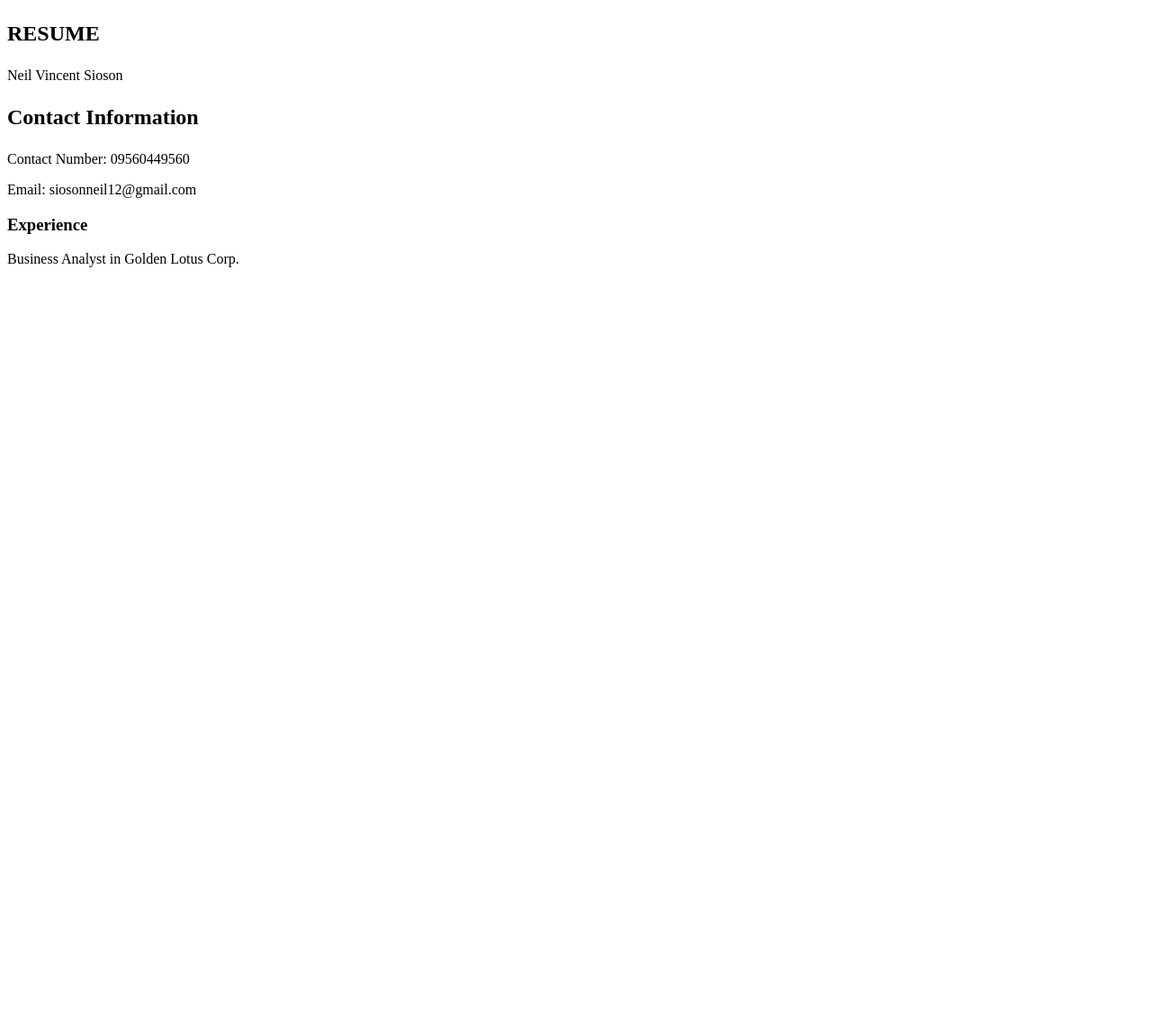
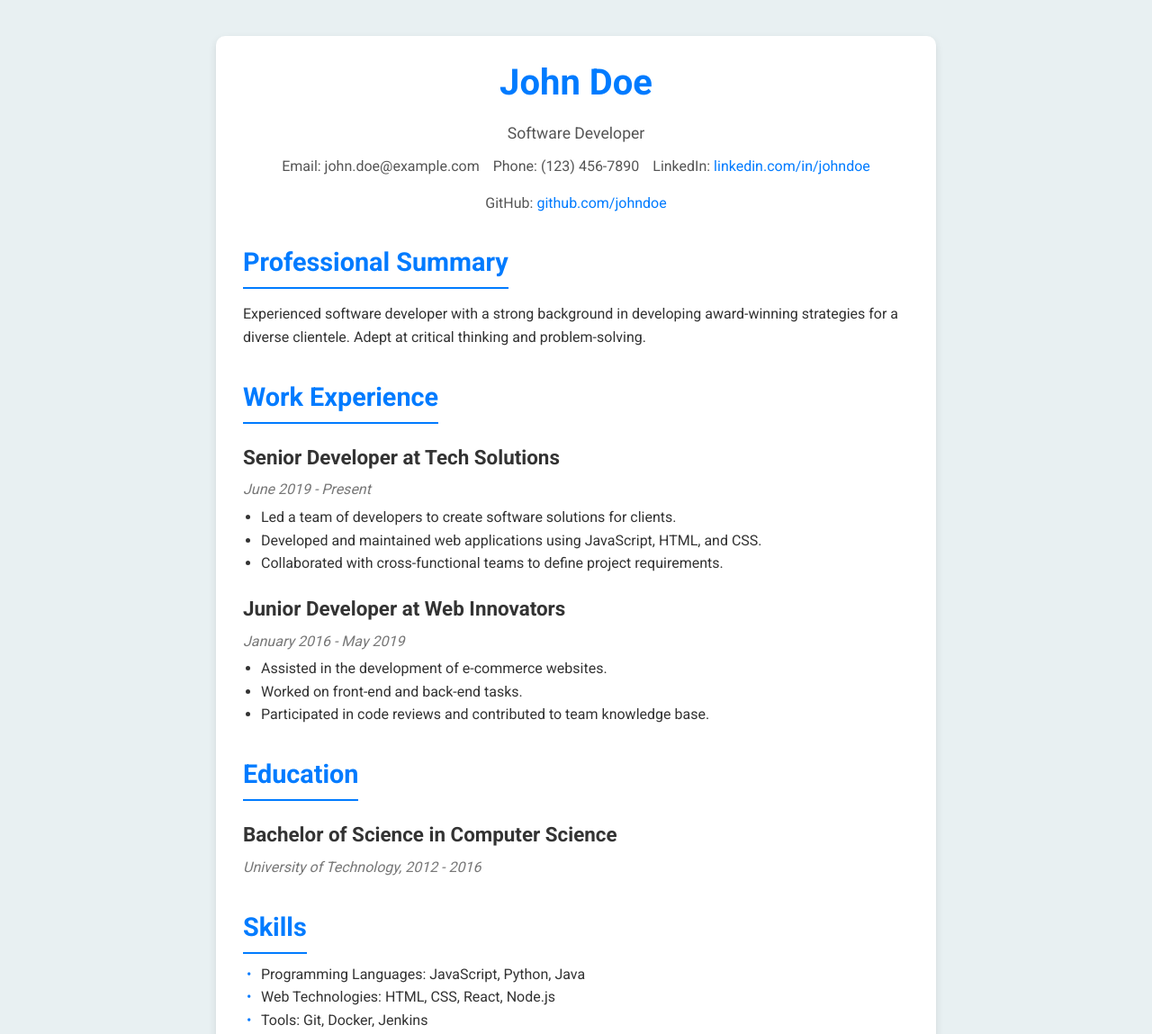
Before and after one commit to neilll24/WD---Seatwork-2, a plain HTML site: page index.html in a window 1280 px wide. Shown: the top 1149 px of the page at 90% size. Before the commit the page ends 800 px from the top, so only its background shows below. Drawn offline with Linux system fonts and the light colour scheme.

Commit message:
Resume updated

```diff
--- a/index.html
+++ b/index.html
@@ -3,37 +3,62 @@
 <head>
     <meta charset="UTF-8">
     <meta name="viewport" content="width=device-width, initial-scale=1.0">
-    <title>Document</title>
+    <title>Resume</title>
+    <link rel="stylesheet" href="style.css">
+    <link href="https://fonts.googleapis.com/css2?family=Roboto:wght@400;700&display=swap" rel="stylesheet">
 </head>
 <body>
-    <section class="hero">
-        <h1>
-            <div>
-                <p>RESUME</p>
+    <div class="container">
+        <header>
+            <h1>John Doe</h1>
+            <p>Software Developer</p>
+            <div class="contact-info">
+                <p>Email: john.doe@example.com</p>
+                <p>Phone: (123) 456-7890</p>
+                <p>LinkedIn: <a href="https://linkedin.com/in/johndoe" target="_blank">linkedin.com/in/johndoe</a></p>
+                <p>GitHub: <a href="https://github.com/johndoe" target="_blank">github.com/johndoe</a></p>
             </div>
-        </h1>
-
-        <div>
-            <p>Neil Vincent Sioson</p>
-        </div>
-        <h2>
-        <div>
-            <p>Contact Information</p>
-        </div>
-        </h2>
-        <div>
-            <p>Contact Number: 09560449560</p>
-            <p>Email: siosonneil12@gmail.com</p>
-        </div>
-        <h3>
-            <p>Experience</p>
-        </h3>
-        <div>
-            <p>Business Analyst in Golden Lotus Corp.</p>
-        </div>
-
-    </section>
-
-
+        </header>
+        <section>
+            <h2>Professional Summary</h2>
+            <p>Experienced software developer with a strong background in developing award-winning strategies for a diverse clientele. Adept at critical thinking and problem-solving.</p>
+        </section>
+        <section>
+            <h2>Work Experience</h2>
+            <div class="job">
+                <h3>Senior Developer at Tech Solutions</h3>
+                <p class="date">June 2019 - Present</p>
+                <ul>
+                    <li>Led a team of developers to create software solutions for clients.</li>
+                    <li>Developed and maintained web applications using JavaScript, HTML, and CSS.</li>
+                    <li>Collaborated with cross-functional teams to define project requirements.</li>
+                </ul>
+            </div>
+            <div class="job">
+                <h3>Junior Developer at Web Innovators</h3>
+                <p class="date">January 2016 - May 2019</p>
+                <ul>
+                    <li>Assisted in the development of e-commerce websites.</li>
+                    <li>Worked on front-end and back-end tasks.</li>
+                    <li>Participated in code reviews and contributed to team knowledge base.</li>
+                </ul>
+            </div>
+        </section>
+        <section>
+            <h2>Education</h2>
+            <div class="education">
+                <h3>Bachelor of Science in Computer Science</h3>
+                <p class="date">University of Technology, 2012 - 2016</p>
+            </div>
+        </section>
+        <section>
+            <h2>Skills</h2>
+            <ul class="skills">
+                <li>Programming Languages: JavaScript, Python, Java</li>
+                <li>Web Technologies: HTML, CSS, React, Node.js</li>
+                <li>Tools: Git, Docker, Jenkins</li>
+            </ul>
+        </section>
+    </div>
 </body>
 </html>
--- a/style.css
+++ b/style.css
@@ -1 +1,117 @@
-h1: center
+
+* {
+    margin: 0;
+    padding: 0;
+    box-sizing: border-box;
+}
+
+
+body {
+    font-family: 'Roboto', sans-serif;
+    background-color: #e8f0f2;
+    color: #333;
+    line-height: 1.6;
+}
+
+
+.container {
+    max-width: 800px;
+    margin: 40px auto;
+    background: #fff;
+    padding: 20px 30px;
+    box-shadow: 0 4px 10px rgba(0, 0, 0, 0.1);
+    border-radius: 10px;
+}
+
+
+header {
+    text-align: center;
+    margin-bottom: 30px;
+}
+
+header h1 {
+    margin-bottom: 10px;
+    font-size: 2.5em;
+    color: #007bff;
+}
+
+header p {
+    margin: 5px 0;
+    font-size: 1.1em;
+    color: #555;
+}
+
+.contact-info {
+    display: flex;
+    justify-content: center;
+    gap: 15px;
+    flex-wrap: wrap;
+    margin-top: 10px;
+}
+
+.contact-info p {
+    margin: 0;
+    font-size: 1em;
+}
+
+.contact-info a {
+    color: #007bff;
+    text-decoration: none;
+}
+
+.contact-info a:hover {
+    text-decoration: underline;
+}
+
+
+section {
+    margin-bottom: 30px;
+}
+
+section h2 {
+    font-size: 1.8em;
+    margin-bottom: 10px;
+    color: #007bff;
+    border-bottom: 2px solid #007bff;
+    display: inline-block;
+    padding-bottom: 5px;
+}
+
+
+.job, .education {
+    margin-bottom: 20px;
+}
+
+h3 {
+    margin: 10px 0 5px 0;
+    font-size: 1.4em;
+    color: #333;
+}
+
+p {
+    margin: 5px 0;
+    font-size: 1em;
+}
+
+.date {
+    font-style: italic;
+    color: #777;
+}
+
+ul {
+    list-style-type: disc;
+    margin-left: 20px;
+}
+
+.skills {
+    list-style-type: none;
+    padding: 0;
+}
+
+.skills li::before {
+    content: "•";
+    color: #007bff;
+    display: inline-block;
+    width: 1em;
+    margin-left: -1em;
+}
```
